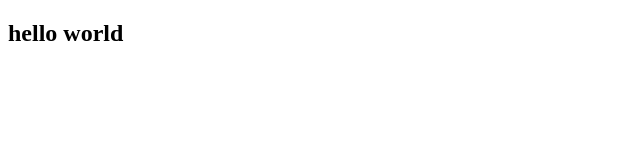
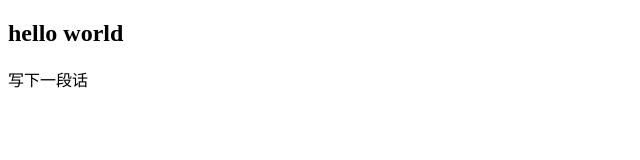
Before and after one commit to sixthConcealer/github-demo, a plain HTML site: page index.html in a window 1280 px wide. Shown: the whole page, without its empty margins (0-640 px from the left). Drawn offline with Linux system fonts and the light colour scheme.

Commit message:
修改了index文件

```diff
--- a/index.html
+++ b/index.html
@@ -9,6 +9,6 @@
 <body>
 
   <h2>hello world</h2>
-
+  <p>写下一段话</p>
 </body>
 </html>
```
